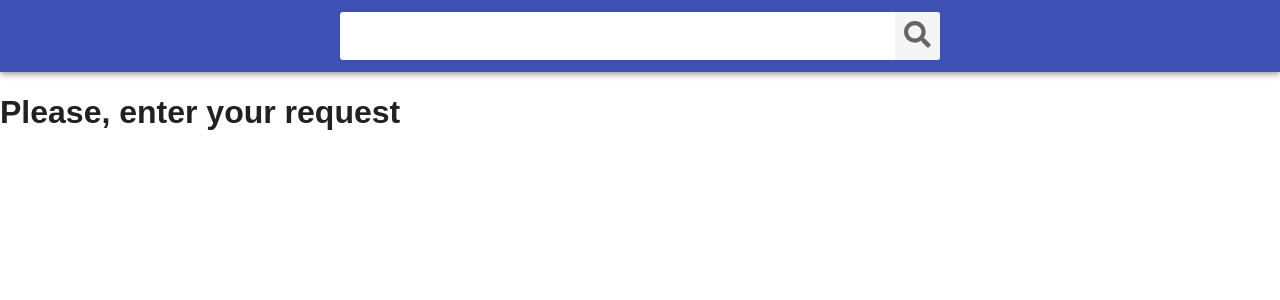
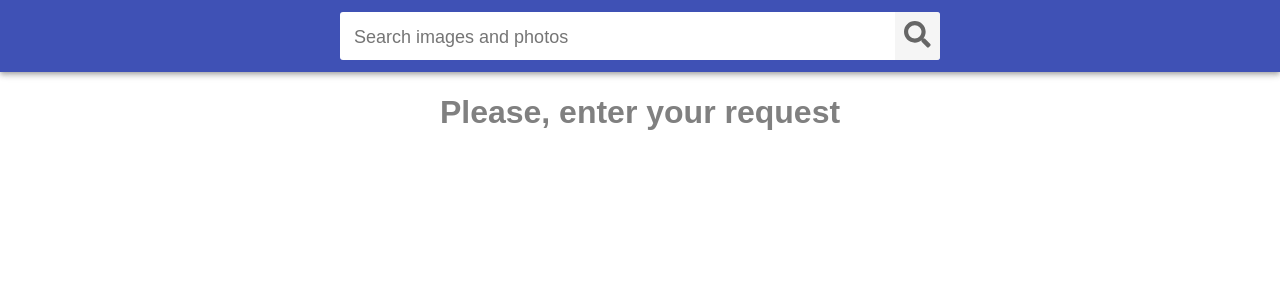
Before and after one commit to OleksandrB93/goit-react-hw-03-image-finder, a React (Create React App) app: page / in a window 1280 px wide. Shown: the top 300 px of the page. Built offline with nearby package versions, Linux system fonts and the light colour scheme.

Commit message:
add Error

```diff
--- a/src/components/ImageGallery/ImageGallery.jsx
+++ b/src/components/ImageGallery/ImageGallery.jsx
@@ -1,6 +1,7 @@
 import React, { Component } from "react";
 import ImageGalleryItem from "components/ImageGalleryItem/ImageGalleryItem";
 import ImageError from "components/ImageError/ImageError";
+import Notification from "components/Notification/Notification";
 import API from "components/api/api";
 
 export default class ImageGallery extends Component {
@@ -19,7 +20,9 @@ export default class ImageGallery extends Component {
       this.setState({ isLoading: true });
 
       API.fetchImages(newName)
-        .then((images) => this.setState({ images, status: "resolved" }))
+        .then((images) => {
+          this.setState({ images, status: "resolved" });
+        })
         .catch((error) => this.setState({ error, status: "rejected" }))
         .finally(() => this.setState({ isLoading: false }));
     }
@@ -27,12 +30,17 @@ export default class ImageGallery extends Component {
 
   render() {
     const { images, error, isLoading, status } = this.state;
+    console.log(images.totalHits);
     if (status === "idle") {
       return <h1>Please, enter your request</h1>;
     }
 
     if (status === "rejected") {
       return <ImageError message={error.message} />;
+    }
+
+    if (images.totalHits === 0) {
+      return <Notification notification="No images were found" />;
     }
 
     if (status === "resolved") {
--- /dev/null
+++ b/src/components/Notification/Notification.jsx
@@ -0,0 +1,7 @@
+import React from 'react'
+
+export default function Notification({notification}) {
+  return (
+<h1>{notification}</h1>
+  )
+}
--- a/src/components/SearchBar/SearchBar.jsx
+++ b/src/components/SearchBar/SearchBar.jsx
@@ -32,6 +32,7 @@ export default class SearchBar extends Component {
             name="inputValue"
             value={this.state.inputValue}
             onChange={this.handleNameChange}
+            placeholder="Search images and photos"
           />
           <button className="SearchForm-button" type="submit">
                 <FaSearch size='2em'/>
--- a/src/index.css
+++ b/src/index.css
@@ -123,6 +123,7 @@ svg {
 .SearchForm-input::placeholder {
   font: inherit;
   font-size: 18px;
+  padding-left: 10px;
 }
 
 /*
@@ -234,3 +235,8 @@ svg {
 .Button:focus {
   background-color: #303f9f;
 }
+
+h1{
+  text-align: center;
+  color: gray;
+}
```
Also changed, not shown: src/components/api/api.jsx (line endings or trailing spaces).
